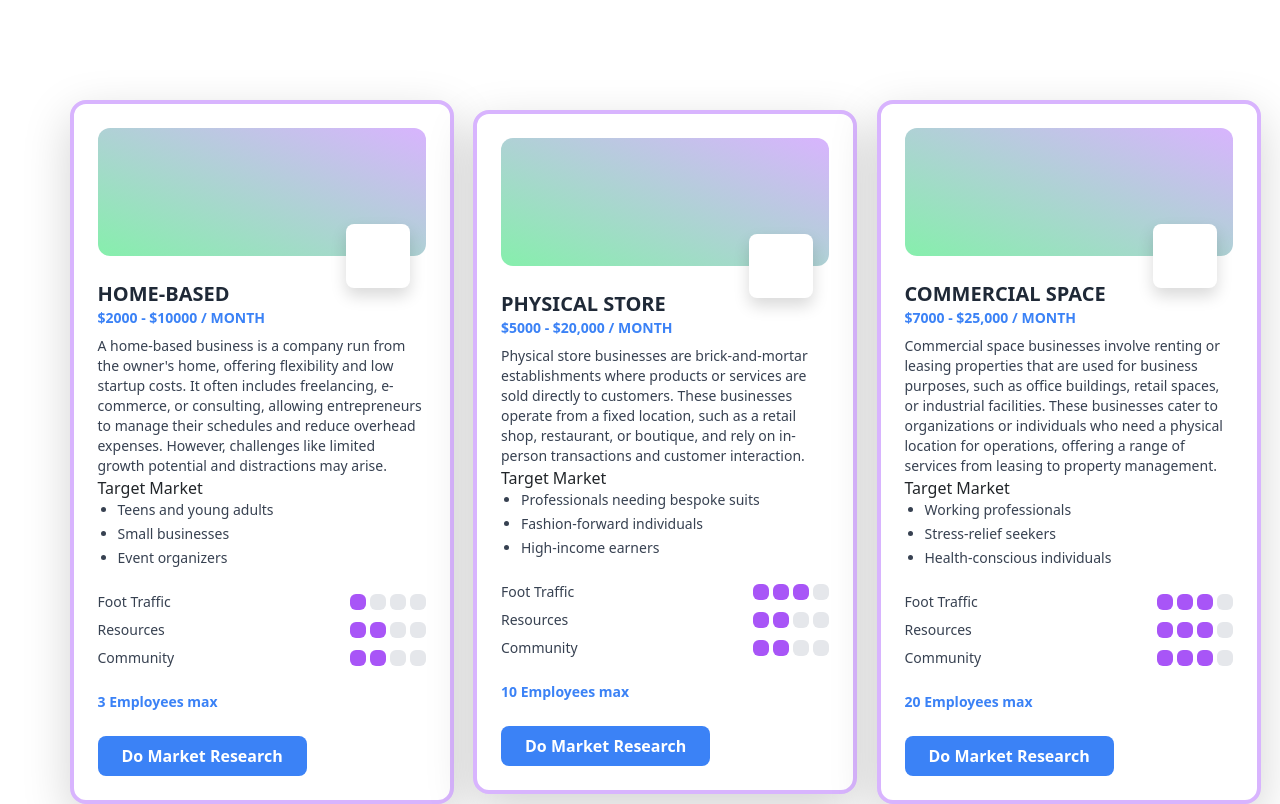
After one commit to Aipse-bot/FinSta_ProjectFolder, a Django app: template module1/templates/mod2_t1_t2_t3.html in a window 1280 px wide. The commit adds this page. Run offline with Django 5.2, Linux system fonts and the light colour scheme; the template is opened without the code that fills it, so the values that code supplies are empty; some libraries are stand-ins or nearby versions.

Commit message:
mod2 to mod3 html added

```diff
--- /dev/null
+++ b/module1/templates/mod2_t1_t2_t3.html
@@ -0,0 +1,295 @@
+<!DOCTYPE html>
+<html lang="en">
+<head>
+    <meta charset="UTF-8">
+    <meta name="viewport" content="width=device-width, initial-scale=1.0">
+    <script src="https://cdn.tailwindcss.com"></script>
+        <!-- Bootstrap CSS -->
+    <link href="https://cdn.jsdelivr.net/npm/bootstrap@5.3.0/dist/css/bootstrap.min.css" rel="stylesheet">
+    <!-- Bootstrap JS -->
+    <script src="https://cdn.jsdelivr.net/npm/bootstrap@5.3.0/dist/js/bootstrap.bundle.min.js"></script>
+    <title>Document</title>
+</head>
+<body style="display: flex; align-items: center; padding-left: 50px; padding-top: 100px; justify-content: space-evenly;">
+    <div class="max-w-sm bg-white rounded-2xl shadow-lg border-4 border-purple-300 p-4">
+        <!-- Image Placeholder -->
+         <!-- TO DO: 1.) replave this with appropriate icon -->
+        <div class="w-full h-32 bg-gradient-to-tr from-green-300 to-purple-300 rounded-xl mb-4 flex items-end justify-end">
+        <!-- You can replace this div with an actual image using <img src="..." /> -->
+        <div class="w-16 h-16 bg-white rounded-lg shadow -mb-8 mr-4"></div>
+        </div>
+
+        <!-- Title and Price -->
+        <div class="text-xl font-bold text-gray-800">HOME-BASED</div>
+        <div class="text-sm text-blue-500 font-semibold">$2000 - $10000 / MONTH</div>
+
+        <!-- Description -->
+        <p class="text-sm text-gray-700 mt-2">
+            A home-based business is a company run from the owner's home, offering flexibility and low startup costs.
+            It often includes freelancing, e-commerce, or consulting, allowing entrepreneurs to manage their schedules and reduce overhead expenses.
+            However, challenges like limited growth potential and distractions may arise.
+        </p>
+
+        <!-- Transaction 3: target market -->
+        <span>Target Market</span>
+        <ul class="list-disc pl-5 space-y-1 text-gray-700">
+            <li class="text-sm">Teens and young adults</li>
+            <li class="text-sm">Small businesses</li>
+            <li class="text-sm">Event organizers</li>
+        </ul>
+
+        <!-- Stats -->
+        <div class="mt-4 space-y-2 text-sm text-gray-700">
+        <div class="flex items-center justify-between">
+            <span>Foot Traffic</span>
+            <div class="flex space-x-1">
+            <div class="w-4 h-4 bg-purple-500 rounded"></div>
+            <div class="w-4 h-4 bg-gray-200 rounded"></div>
+            <div class="w-4 h-4 bg-gray-200 rounded"></div>
+            <div class="w-4 h-4 bg-gray-200 rounded"></div>
+            </div>
+        </div>
+        <div class="flex items-center justify-between">
+            <span>Resources</span>
+            <div class="flex space-x-1">
+            <div class="w-4 h-4 bg-purple-500 rounded"></div>
+            <div class="w-4 h-4 bg-purple-500 rounded"></div>
+            <div class="w-4 h-4 bg-gray-200 rounded"></div>
+            <div class="w-4 h-4 bg-gray-200 rounded"></div>
+            </div>
+        </div>
+        <div class="flex items-center justify-between">
+            <span>Community</span>
+            <div class="flex space-x-1">
+            <div class="w-4 h-4 bg-purple-500 rounded"></div>
+            <div class="w-4 h-4 bg-purple-500 rounded"></div>
+            <div class="w-4 h-4 bg-gray-200 rounded"></div>
+            <div class="w-4 h-4 bg-gray-200 rounded"></div>
+            </div>
+        </div>
+        </div>
+
+        <!-- Footer -->
+        <div class="mt-4 text-blue-500 font-semibold text-sm">
+        3 Employees max
+        </div>
+        <br>
+
+        <button class="cursor-pointer bg-blue-500 text-white font-semibold py-2 px-4 rounded-lg hover:bg-blue-600 focus:outline-none focus:ring-2 focus:ring-blue-500 focus:ring-opacity-50" data-bs-toggle="modal" data-bs-target="#home-based-modal">
+            Do Market Research
+          </button>
+  </div>
+
+  <div class="max-w-sm bg-white rounded-2xl shadow-lg border-4 border-purple-300 p-4">
+    <!-- Image Placeholder -->
+    <!-- TO DO: 2.) replave this with appropriate icon -->
+    <div class="w-full h-32 bg-gradient-to-tr from-green-300 to-purple-300 rounded-xl mb-4 flex items-end justify-end">
+    <!-- You can replace this div with an actual image using <img src="..." /> -->
+    <div class="w-16 h-16 bg-white rounded-lg shadow -mb-8 mr-4"></div>
+    </div>
+
+    <!-- Title and Price -->
+    <div class="text-xl font-bold text-gray-800">PHYSICAL STORE</div>
+    <div class="text-sm text-blue-500 font-semibold">$5000 - $20,000 / MONTH</div>
+
+    <!-- Description -->
+    <p class="text-sm text-gray-700 mt-2">
+        Physical store businesses are brick-and-mortar establishments where products or services are sold directly to customers.
+        These businesses operate from a fixed location, such as a retail shop, restaurant, or boutique, and rely on in-person transactions and customer interaction.
+
+    </p>
+    <!-- Transaction 3: target market -->
+    <span>Target Market</span>
+    <ul class="list-disc pl-5 space-y-1 text-gray-700">
+        <li class="text-sm">Professionals needing bespoke suits</li>
+        <li class="text-sm">Fashion-forward individuals</li>
+        <li class="text-sm">High-income earners</li>
+    </ul>
+
+    <!-- Stats -->
+    <div class="mt-4 space-y-2 text-sm text-gray-700">
+    <div class="flex items-center justify-between">
+
+        <span>Foot Traffic</span>
+        <div class="flex space-x-1">
+        <div class="w-4 h-4 bg-purple-500 rounded"></div>
+        <div class="w-4 h-4 bg-purple-500 rounded"></div>
+        <div class="w-4 h-4 bg-purple-500 rounded"></div>
+        <div class="w-4 h-4 bg-gray-200 rounded"></div>
+        </div>
+    </div>
+    <div class="flex items-center justify-between">
+        <span>Resources</span>
+        <div class="flex space-x-1">
+        <div class="w-4 h-4 bg-purple-500 rounded"></div>
+        <div class="w-4 h-4 bg-purple-500 rounded"></div>
+        <div class="w-4 h-4 bg-gray-200 rounded"></div>
+        <div class="w-4 h-4 bg-gray-200 rounded"></div>
+        </div>
+    </div>
+    <div class="flex items-center justify-between">
+        <span>Community</span>
+        <div class="flex space-x-1">
+        <div class="w-4 h-4 bg-purple-500 rounded"></div>
+        <div class="w-4 h-4 bg-purple-500 rounded"></div>
+        <div class="w-4 h-4 bg-gray-200 rounded"></div>
+        <div class="w-4 h-4 bg-gray-200 rounded"></div>
+        </div>
+    </div>
+    </div>
+
+    <!-- Footer -->
+    <div class="mt-4 text-blue-500 font-semibold text-sm">
+    10 Employees max
+    </div>
+    <br>
+    <button class="cursor-pointer bg-blue-500 text-white font-semibold py-2 px-4 rounded-lg hover:bg-blue-600 focus:outline-none focus:ring-2 focus:ring-blue-500 focus:ring-opacity-50" data-bs-toggle="modal" data-bs-target="#commercial-space-modal">
+        Do Market Research
+      </button>
+</div>
+
+<div class="max-w-sm bg-white rounded-2xl shadow-lg border-4 border-purple-300 p-4">
+    <!-- Image Placeholder -->
+    <!-- TO DO: 3.) replave this with appropriate icon -->
+    <div class="w-full h-32 bg-gradient-to-tr from-green-300 to-purple-300 rounded-xl mb-4 flex items-end justify-end">
+    <!-- You can replace this div with an actual image using <img src="..." /> -->
+    <div class="w-16 h-16 bg-white rounded-lg shadow -mb-8 mr-4"></div>
+    </div>
+
+    <!-- Title and Price -->
+    <div class="text-xl font-bold text-gray-800">COMMERCIAL SPACE</div>
+    <div class="text-sm text-blue-500 font-semibold">$7000 - $25,000 / MONTH</div>
+
+    <!-- Description -->
+    <p class="text-sm text-gray-700 mt-2">
+        Commercial space businesses involve renting or leasing properties that are used for business purposes, such as office buildings, retail spaces, or industrial facilities.
+        These businesses cater to organizations or individuals who need a physical location for operations, offering a range of services from leasing to property management.
+    </p>
+    <!-- Transaction 3: target market -->
+    <span>Target Market</span>
+    <ul class="list-disc pl-5 space-y-1 text-gray-700">
+        <li class="text-sm">Working professionals</li>
+        <li class="text-sm">Stress-relief seekers</li>
+        <li class="text-sm">Health-conscious individuals</li>
+    </ul>
+
+    <!-- Stats -->
+    <div class="mt-4 space-y-2 text-sm text-gray-700">
+    <div class="flex items-center justify-between">
+
+        <span>Foot Traffic</span>
+        <div class="flex space-x-1">
+        <div class="w-4 h-4 bg-purple-500 rounded"></div>
+        <div class="w-4 h-4 bg-purple-500 rounded"></div>
+        <div class="w-4 h-4 bg-purple-500 rounded"></div>
+        <div class="w-4 h-4 bg-gray-200 rounded"></div>
+        </div>
+    </div>
+    <div class="flex items-center justify-between">
+        <span>Resources</span>
+        <div class="flex space-x-1">
+        <div class="w-4 h-4 bg-purple-500 rounded"></div>
+        <div class="w-4 h-4 bg-purple-500 rounded"></div>
+        <div class="w-4 h-4 bg-purple-500 rounded"></div>
+        <div class="w-4 h-4 bg-gray-200 rounded"></div>
+        </div>
+    </div>
+    <div class="flex items-center justify-between">
+        <span>Community</span>
+        <div class="flex space-x-1">
+        <div class="w-4 h-4 bg-purple-500 rounded"></div>
+        <div class="w-4 h-4 bg-purple-500 rounded"></div>
+        <div class="w-4 h-4 bg-purple-500 rounded"></div>
+        <div class="w-4 h-4 bg-gray-200 rounded"></div>
+        </div>
+    </div>
+    </div>
+
+    <!-- Footer -->
+    <div class="mt-4 text-blue-500 font-semibold text-sm">
+    20 Employees max
+    </div>
+    <br>
+    <button class="cursor-pointer bg-blue-500 text-white font-semibold py-2 px-4 rounded-lg hover:bg-blue-600 focus:outline-none focus:ring-2 focus:ring-blue-500 focus:ring-opacity-50" data-bs-toggle="modal" data-bs-target="#physical-store-modal">
+        Do Market Research
+    </button>
+</div>
+
+</body>
+</html>
+
+       <!-- Modal 1 -->
+       <div class="modal fade" id="home-based-modal" data-bs-backdrop="static" data-bs-keyboard="false" tabindex="-1" aria-labelledby="staticBackdropLabel" aria-hidden="true">
+        <div class="modal-dialog modal-dialog-centered">
+          <div class="modal-content">
+            <div class="modal-header">
+              <h5 class="modal-title" id="staticBackdropLabel">Market Research Findings</h5>
+              <button type="button" class="btn-close" data-bs-dismiss="modal" aria-label="Close"></button>
+            </div>
+            <div class="modal-body">
+                <p class="text-sm text-gray-700 mt-2">
+                    <!-- Transaction 1: Market research  -->
+                    ✅ Over 69% of home-based businesses earns at least $50,000 annually, showing strong potential for growth and profitability.
+                </p>
+                <p>
+                    <!-- Transaction 2: risk -->
+                    ⚠️ Over 50% of home-based businesses fail because of factors such as, cash flow issues, and ineffective marketing strategies.
+                </p>
+            </div>
+            <div class="modal-footer">
+              <button type="button" class="btn btn-secondary" data-bs-dismiss="modal">Cancel</button>
+              <button type="button" class="btn btn-primary">Continue</button>
+            </div>
+          </div>
+        </div>
+      </div>
+      <!-- Modal 2 -->
+      <div class="modal fade" id="physical-store-modal" data-bs-backdrop="static" data-bs-keyboard="false" tabindex="-1" aria-labelledby="staticBackdropLabel" aria-hidden="true">
+        <div class="modal-dialog modal-dialog-centered">
+          <div class="modal-content">
+            <div class="modal-header">
+              <h5 class="modal-title" id="staticBackdropLabel">Market Research Findings</h5>
+              <button type="button" class="btn-close" data-bs-dismiss="modal" aria-label="Close"></button>
+            </div>
+            <div class="modal-body">
+                <p class="text-sm text-gray-700 mt-2">
+                    <!-- Transaction 1: Market research  -->
+                    ✅ Over 55% of consumers still prefer to shop in physical stores engage products before purchasing.”
+                </p>
+                <p>
+                    <!-- Transaction 2: risk -->
+                    ⚠️ Over 20% of physical stores businesses fail because of high overhead costs, poor location choices, and shifting consumer behavior toward online shopping.
+                </p>
+            </div>
+            <div class="modal-footer">
+              <button type="button" class="btn btn-secondary" data-bs-dismiss="modal">Cancel</button>
+              <button type="button" class="btn btn-primary">Continue</button>
+            </div>
+          </div>
+        </div>
+      </div>
+      <!-- Modal 3 -->
+      <div class="modal fade" id="commercial-space-modal" data-bs-backdrop="static" data-bs-keyboard="false" tabindex="-1" aria-labelledby="staticBackdropLabel" aria-hidden="true">
+        <div class="modal-dialog modal-dialog-centered">
+          <div class="modal-content">
+            <div class="modal-header">
+              <h5 class="modal-title" id="staticBackdropLabel">Market Research Findings</h5>
+              <button type="button" class="btn-close" data-bs-dismiss="modal" aria-label="Close"></button>
+            </div>
+            <div class="modal-body">
+                <p class="text-sm text-gray-700 mt-2">
+                    <!-- Transaction 1: Market research  -->
+                    ✅ Over 20-35% increase in customer acquisition compared to home-based operations, primarily due to increased visibility, foot traffic, and client trust.
+                </p>
+                <p>
+                    <!-- Transaction 2: risk -->
+                    ⚠️ Over 40% of businesses in commercial spaces fail because of high rent costs, bad location selection, and low demand factors.
+                </p>
+            </div>
+            <div class="modal-footer">
+              <button type="button" class="btn btn-secondary" data-bs-dismiss="modal">Cancel</button>
+              <button type="button" class="btn btn-primary">Continue</button>
+            </div>
+          </div>
+        </div>
+      </div>
--- a/module1/templates/module1_t3.html
+++ b/module1/templates/module1_t3.html
@@ -19,7 +19,7 @@
 
                     <div class="grid grid-cols-1 md:grid-cols-3 gap-6">
                         <div id="goal-opt1"
-                             onclick="redirectToPage('{% url 'module1t4' %}')"
+                             onclick="redirectToPage(`{% url 'module1t4' %}`)"
                              class="bg-gradient-to-br from-blue-500 to-blue-600 rounded-xl p-6 text-white shadow-md hover:shadow-xl transition-all duration-300 cursor-pointer transform hover:-translate-y-1">
                             <div class="flex items-center mb-4">
                                 <div class="w-12 h-12 bg-blue-400 bg-opacity-30 rounded-full flex items-center justify-center">
@@ -31,7 +31,7 @@
                         </div>
 
                         <div id="goal-opt2"
-                             onclick="redirectToPage('{% url 'module1t4' %}')"
+                             onclick="redirectToPage(`{% url 'module1t4' %}`)"
                              class="bg-gradient-to-br from-green-500 to-green-600 rounded-xl p-6 text-white shadow-md hover:shadow-xl transition-all duration-300 cursor-pointer transform hover:-translate-y-1">
                             <div class="flex items-center mb-4">
                                 <div class="w-12 h-12 bg-green-400 bg-opacity-30 rounded-full flex items-center justify-center">
@@ -43,7 +43,7 @@
                         </div>
 
                         <div id="goal-opt3"
-                             onclick="redirectToPage('{% url 'module1t4' %}')"
+                             onclick="redirectToPage(`{% url 'module1t4' %}`)"
                              class="bg-gradient-to-br from-purple-500 to-purple-600 rounded-xl p-6 text-white shadow-md hover:shadow-xl transition-all duration-300 cursor-pointer transform hover:-translate-y-1">
                             <div class="flex items-center mb-4">
                                 <div class="w-12 h-12 bg-purple-400 bg-opacity-30 rounded-full flex items-center justify-center">
```
Also changed, not shown: module1/templates/mod2_t4.html (added, +62 -0 lines), module1/templates/mod3_t1_t2_t3.html (added, +203 -0 lines), module1/templates/mod3_t4.html (added, +47 -0 lines).
